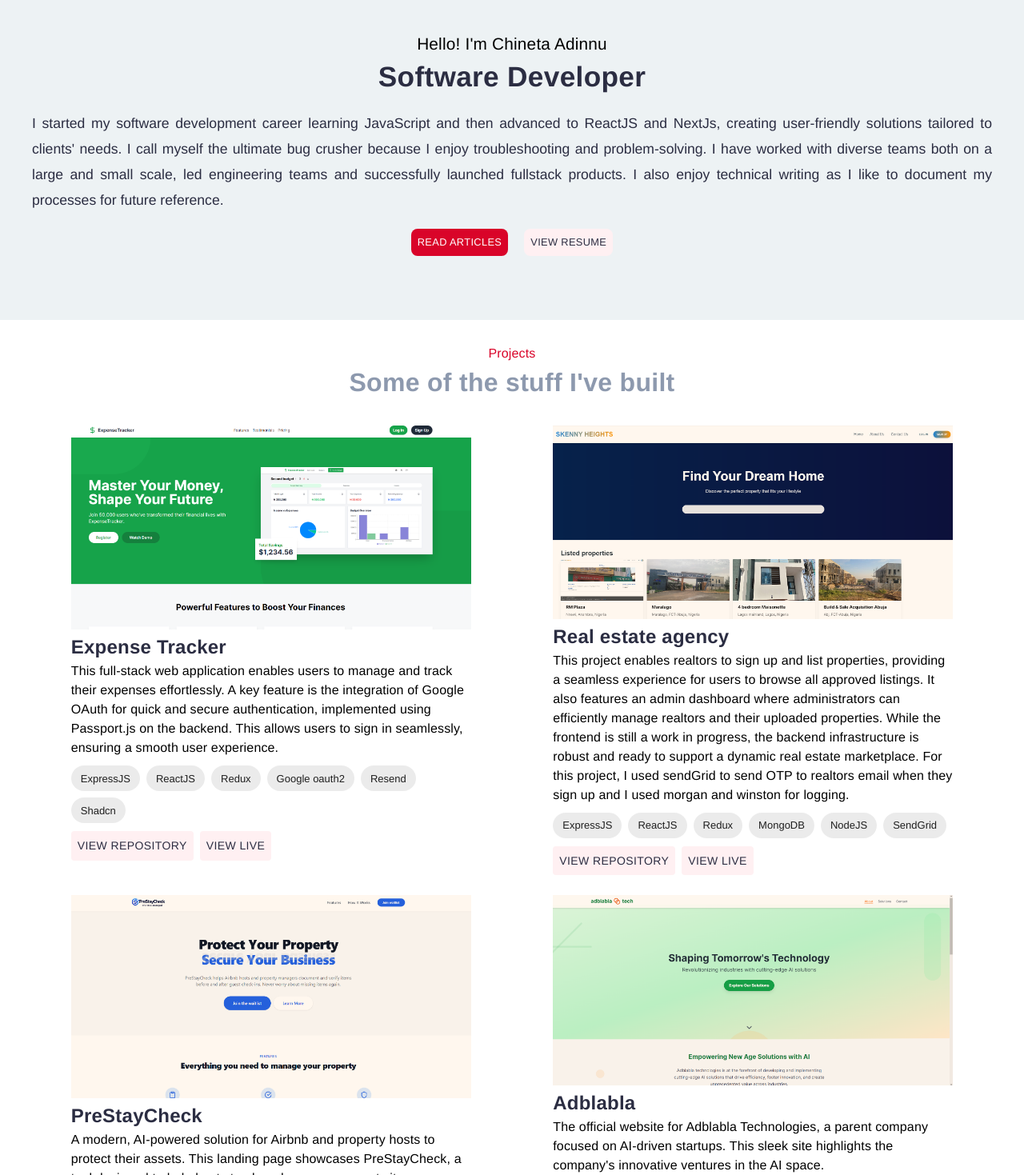
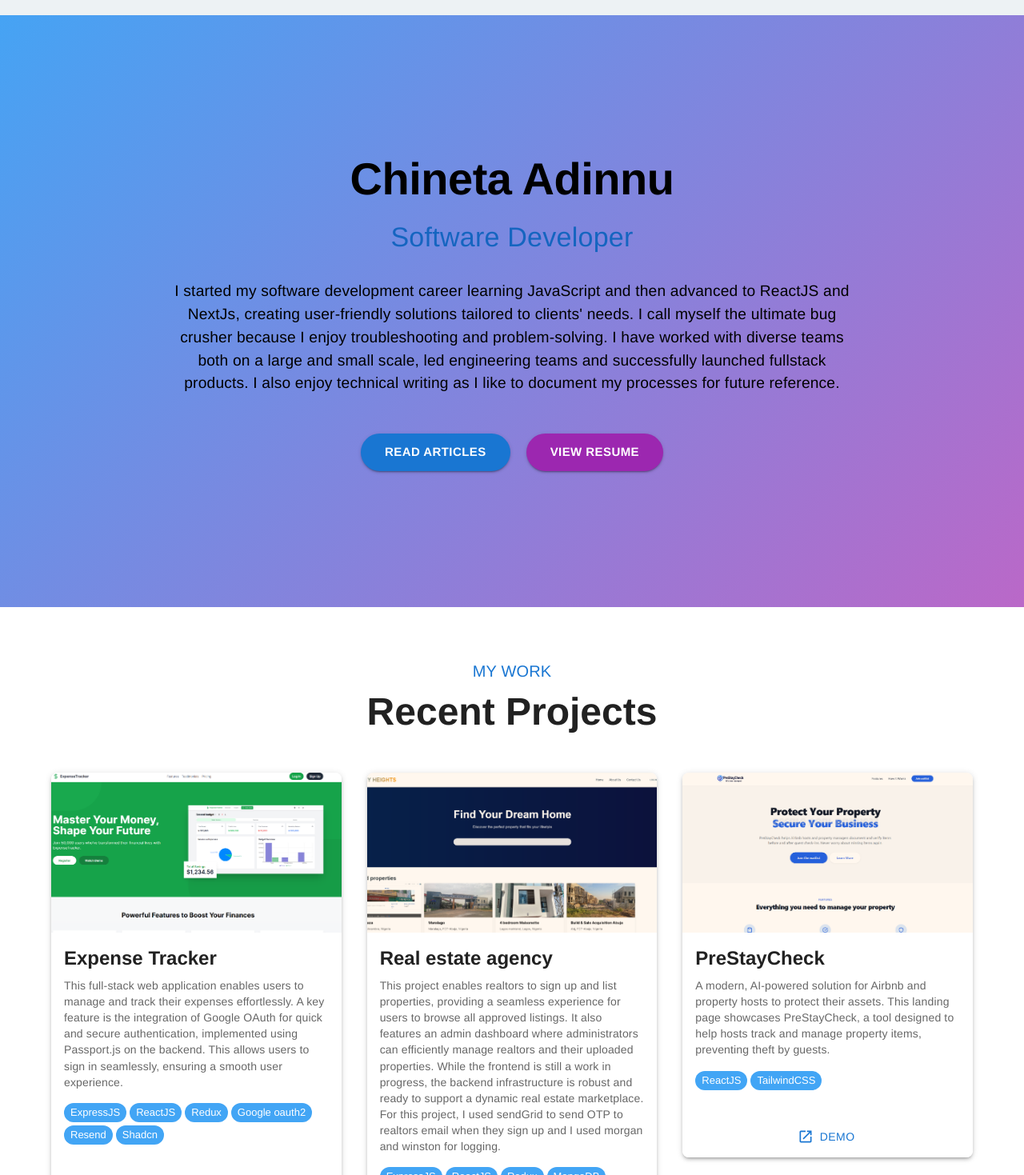
Before and after one commit to Netacci/portfolio-new, a React (Vite) app: page / in a window 1280 px wide. Shown: the part 41-1510 px from the top of the page at 80% size. Built offline with nearby package versions, Linux system fonts and the light colour scheme.

Commit message:
update portoflor styles

```diff
--- a/src/components/ProjectCard/ProjectCard.jsx
+++ b/src/components/ProjectCard/ProjectCard.jsx
@@ -1,85 +1,137 @@
 /* eslint-disable react/prop-types */
-import { Box, Button, Chip, Typography } from '@mui/material';
+
+import {
+  Card,
+  CardContent,
+  CardMedia,
+  Typography,
+  Chip,
+  Button,
+  Box,
+  CardActionArea,
+} from '@mui/material';
 import { motion } from 'framer-motion';
+import { GitHub, Launch, Article } from '@mui/icons-material';
 
 const ProjectCard = ({ project }) => {
-  const handleClick = () => {
-    if (project.github) {
-      window.open(project.github, '_blank');
-    } else return;
+  const handleClick = (url, event) => {
+    event.stopPropagation();
+    if (url) {
+      window.open(url, '_blank');
+    }
   };
+
   return (
-    <Box
-      sx={{ cursor: 'pointer', width: { md: '500px', xs: '100%' }, mt: '10px' }}
-      onClick={() => window.open(project.live, '_blank')}
+    <Card
+      component={motion.div}
+      initial={{ opacity: 0, y: 20 }}
+      whileInView={{ opacity: 1, y: 0 }}
+      transition={{ duration: 0.5 }}
+      sx={{
+        height: '100%',
+        display: 'flex',
+        flexDirection: 'column',
+        overflow: 'hidden',
+        borderRadius: 2,
+        boxShadow: 3,
+        '&:hover': {
+          boxShadow: 6,
+        },
+      }}
     >
-      <motion.img
-        style={{ width: '100%' }}
-        src={project.image}
+      <CardActionArea
+        onClick={(e) => handleClick(project.live, e)}
+        sx={{
+          flexGrow: 1,
+          display: 'flex',
+          flexDirection: 'column',
+          alignItems: 'stretch',
+        }}
+      >
+        <CardMedia
+          component='img'
+          height='200'
+          image={project.image}
           alt={project.name}
-        initial={{ opacity: 0 }}
-        animate={{ opacity: 1 }}
-        transition={{ duration: 0.5 }}
-        whileInView={{ opacity: 1 }}
-        whileHover={{ scale: 1.1 }}
+          sx={{
+            objectFit: 'cover',
+            transition: '0.3s',
+            '&:hover': {
+              transform: 'scale(1.05)',
+            },
+          }}
         />
+        <CardContent
+          sx={{ flexGrow: 1, display: 'flex', flexDirection: 'column' }}
+        >
           <Typography
-        sx={{ color: '#2b2d42', fontSize: '1.5rem', fontWeight: '900' }}
+            gutterBottom
+            variant='h5'
+            component='div'
+            fontWeight='bold'
           >
             {project.name}
           </Typography>
-      <Typography>{project.description}</Typography>
-      <Box sx={{ display: 'flex', gap: 1, my: '10px', flexWrap: 'wrap' }}>
+          <Typography
+            variant='body2'
+            color='text.secondary'
+            sx={{ mb: 2, flexGrow: 1 }}
+          >
+            {project.description}
+          </Typography>
+          <Box sx={{ display: 'flex', flexWrap: 'wrap', gap: 0.5, mb: 2 }}>
             {project.tags.map((tag) => (
-          <Chip label={tag} key={tag} />
+              <Chip
+                key={tag}
+                label={tag}
+                size='small'
+                sx={{
+                  backgroundColor: 'primary.light',
+                  color: 'primary.contrastText',
+                  fontWeight: 'medium',
+                }}
+              />
             ))}
           </Box>
-
+        </CardContent>
+      </CardActionArea>
       <Box
         sx={{
           display: 'flex',
-          gap: 1,
-          my: '10px',
-          flexDirection: { xs: 'column', md: 'row' },
+          justifyContent: 'space-around',
+          p: 1,
+          backgroundColor: 'background.paper',
         }}
       >
+        {project.github && (
           <Button
-          sx={{
-            background: '#fff0f2',
-            color: '#2b2d42',
-            '&:hover': { background: '#fff0f2' },
-          }}
-          onClick={handleClick}
+            startIcon={<GitHub />}
+            onClick={(e) => handleClick(project.github, e)}
+            sx={{ minWidth: 'auto' }}
           >
-          {project?.github ? 'View repository' : 'Private Repository'}
+            Code
           </Button>
+        )}
         {project.live && (
           <Button
-            sx={{
-              background: '#fff0f2',
-              color: '#2b2d42',
-              '&:hover': { background: '#fff0f2' },
-            }}
-            onClick={() => window.open(project.live, '_blank')}
+            startIcon={<Launch />}
+            onClick={(e) => handleClick(project.live, e)}
+            sx={{ minWidth: 'auto' }}
           >
-            View live
+            Demo
           </Button>
         )}
-
-        {project?.article && (
+        {project.article && (
           <Button
-            sx={{
-              background: '#fff0f2',
-              color: '#2b2d42',
-              '&:hover': { background: '#fff0f2' },
-            }}
-            onClick={() => window.open(project.article, '_blank')}
+            startIcon={<Article />}
+            onClick={(e) => handleClick(project.article, e)}
+            sx={{ minWidth: 'auto' }}
           >
-            Read Article
+            Article
           </Button>
         )}
       </Box>
-    </Box>
+    </Card>
   );
 };
 
--- a/src/pages/Hero/Hero.jsx
+++ b/src/pages/Hero/Hero.jsx
@@ -1,98 +1,100 @@
-import { Box, Button, Typography } from '@mui/material';
-// import HeroImage from '../../assets/hero.png';
-// import Elipse from '../../assets/Ellipse-s.png';
-// import BigEllipse from '../../assets/Ellipse.png';
+import { Box, Typography, Button, Container, useTheme } from '@mui/material';
 import { motion } from 'framer-motion';
 
 const Hero = () => {
+  const theme = useTheme();
+
   return (
     <Box
       sx={{
-        background: '#edf2f4',
-        py: '80px',
-        textAlign: 'center',
-        px: { lg: 5, xs: 2 },
+        background: `linear-gradient(135deg, ${theme.palette.primary.light}, ${theme.palette.secondary.light})`,
+        minHeight: '100vh',
+        display: 'flex',
+        alignItems: 'center',
+        py: 8,
       }}
-      id='home'
     >
-      <Box>
-        <Typography sx={{ fontSize: '1.3rem' }}>
-          Hello! I&apos;m Chineta Adinnu
-        </Typography>
-        <Typography
-          sx={{
-            fontSize: '2.2rem',
-            color: '#2b2d42',
-            fontWeight: '900',
-            mb: '0',
-          }}
-        >
-          Software Developer
-        </Typography>
-        {/* <Typography
-            sx={{
-              fontSize: '0.75rem',
-              color: '#2b2d42',
-              fontWeight: '900',
-              mt: '0',
-            }}
-          >
-            (Backend development in the works, technical writer by night)
-          </Typography> */}
-        <motion.p
-          style={{
-            color: '#2b2d42',
-            lineHeight: '32px',
-            marginTop: '15px',
-            textAlign: 'justify',
-            fontSize: '1.1rem',
-            marginBottom: '20px',
-          }}
-          initial={{ opacity: 0, y: 200 }}
+      <Container maxWidth='md'>
+        <motion.div
+          initial={{ opacity: 0, y: -50 }}
           animate={{ opacity: 1, y: 0 }}
           transition={{ duration: 0.5 }}
+          style={{ marginTop: '60px' }}
         >
-          I started my software development career learning JavaScript and then
-          advanced to ReactJS and NextJs, creating user-friendly solutions
-          tailored to clients&apos; needs. I call myself the ultimate bug
-          crusher because I enjoy troubleshooting and problem-solving. I have
-          worked with diverse teams both on a large and small scale, led
-          engineering teams and successfully launched fullstack products. I also
-          enjoy technical writing as I like to document my processes for future
-          reference.
-        </motion.p>
-        <Typography
-          sx={{ color: '#2b2d42', lineHeight: '24px', mt: '20px' }}
-        ></Typography>
+          <Typography
+            variant='h2'
+            component='h1'
+            align='center'
+            gutterBottom
+            fontWeight='bold'
+            sx={{ fontSize: { lg: '3.5rem', xs: '2.5rem' } }}
+          >
+            Chineta Adinnu
+          </Typography>
+          <Typography
+            variant='h4'
+            align='center'
+            color='primary.dark'
+            gutterBottom
+            fontWeight='medium'
+          >
+            Software Developer
+          </Typography>
+        </motion.div>
+
+        <motion.div
+          initial={{ opacity: 0, y: 50 }}
+          animate={{ opacity: 1, y: 0 }}
+          transition={{ duration: 0.5, delay: 0.2 }}
+        >
+          <Typography
+            variant='body1'
+            align='center'
+            paragraph
+            sx={{ mt: 4, mb: 6, fontSize: { lg: '1.2rem', xs: '1rem' } }}
+          >
+            I started my software development career learning JavaScript and
+            then advanced to ReactJS and NextJs, creating user-friendly
+            solutions tailored to clients&apos; needs. I call myself the
+            ultimate bug crusher because I enjoy troubleshooting and
+            problem-solving. I have worked with diverse teams both on a large
+            and small scale, led engineering teams and successfully launched
+            fullstack products. I also enjoy technical writing as I like to
+            document my processes for future reference.
+          </Typography>
+        </motion.div>
+
         <Box
           sx={{
-            mt: '20px',
             display: 'flex',
+            justifyContent: 'center',
             gap: '20px',
-            justifyContent: 'center',
+            flexDirection: { xs: 'column', lg: 'row' },
           }}
         >
           <Button
+            variant='contained'
+            color='primary'
+            size='large'
             onClick={() =>
               window.open('https://netacci.hashnode.dev/', '_blank')
             }
             sx={{
-              background: '#D90429',
-              color: '#ffffff',
-              borderRadius: '8px',
-              fontSize: '0.8rem',
+              borderRadius: '28px',
+              padding: '10px 30px',
+              fontWeight: 'bold',
               '&:hover': {
-                transform: 'scale(0.98)',
-                filter: 'opacity(0.7)',
-                WebkitFilter: 'opacity(0.7)',
-                backgroundColor: '#D90429',
-                color: '#ffffff',
+                transform: 'translateY(-2px)',
+                boxShadow: theme.shadows[4],
               },
             }}
           >
             Read Articles
           </Button>
           <Button
+            variant='contained'
+            color='secondary'
+            size='large'
             onClick={() =>
               window.open(
                 'https://drive.google.com/file/d/10KN7khb54xcHAx0_DUQJmnwfKSDkWI5p/view?usp=sharing',
@@ -100,68 +102,19 @@ const Hero = () => {
               )
             }
             sx={{
-              background: '#FFF0F2',
-              color: '#2B2D42',
-              borderRadius: '8px',
-              fontSize: '0.8rem',
+              borderRadius: '28px',
+              padding: '10px 30px',
+              fontWeight: 'bold',
               '&:hover': {
-                transform: 'scale(0.98)',
-
-                background: '#FFF0F2',
-                color: '#2B2D42',
+                transform: 'translateY(-2px)',
+                boxShadow: theme.shadows[4],
               },
             }}
           >
             View Resume
           </Button>
         </Box>
-      </Box>
-      {/* <Box
-          sx={{
-            width: { xs: '100%', md: '40%' },
-            alignContent: 'center',
-            textAlign: 'center',
-            position: 'relative',
-          }}
-        >
-          <Box
-            sx={{
-              position: 'absolute',
-              width: 'auto',
-              left: '23%',
-              top: '4%',
-            }}
-          >
-            <motion.img
-              src={Elipse}
-              style={{ maxWidth: '100%', width: '47%' }}
-              alt='profile'
-              initial={{ opacity: 0, y: 200 }}
-              animate={{ opacity: 1, y: 0 }}
-              transition={{ duration: 0.5 }}
-            />
-          </Box>
-          <Box
-            sx={{
-              position: 'absolute',
-              width: 'auto',
-              left: '50%',
-              bottom: '0%',
-            }}
-          >
-            <motion.img
-              src={BigEllipse}
-              style={{ maxWidth: '100%', width: '47%' }}
-              alt='profile'
-              initial={{ opacity: 0, y: 200 }}
-              animate={{ opacity: 1, y: 0 }}
-              transition={{ duration: 0.5 }}
-            />
-          </Box>
-          <Box>
-            <img src={HeroImage} style={{ maxWidth: '50%' }} alt='profile' />
-          </Box>
-        </Box> */}
+      </Container>
     </Box>
   );
 };
--- a/src/pages/Projects/Projects.jsx
+++ b/src/pages/Projects/Projects.jsx
@@ -1,65 +1,76 @@
-import { Box, Button, Typography } from '@mui/material';
+import { Box, Typography, Button, Grid, Container } from '@mui/material';
 import { projects } from '../../data/project';
 import ProjectCard from '../../components/ProjectCard/ProjectCard';
 import { motion } from 'framer-motion';
 
 const Projects = () => {
   return (
-    <Box sx={{ px: { lg: 5, xs: 2 }, mt: '30px' }} id='projects'>
-      <Box>
-        <Typography sx={{ textAlign: 'center', color: '#D90429' }}>
-          Projects
+    <Box
+      component='section'
+      sx={{ py: 8, backgroundColor: 'background.default' }}
+      id='projects'
+    >
+      <Container maxWidth='lg'>
+        <motion.div
+          initial={{ opacity: 0, y: -20 }}
+          whileInView={{ opacity: 1, y: 0 }}
+          transition={{ duration: 0.5 }}
+        >
+          <Typography
+            variant='h6'
+            align='center'
+            color='primary'
+            gutterBottom
+            fontWeight='medium'
+          >
+            MY WORK
           </Typography>
           <Typography
-          sx={{
-            textAlign: 'center',
-            color: '#8D99AE',
-            fontSize: '2rem',
-            fontWeight: '900',
-            mb: '20px',
-          }}
+            variant='h3'
+            align='center'
+            color='text.primary'
+            gutterBottom
+            fontWeight='bold'
+            sx={{ mb: 6 }}
           >
-          Some of the stuff I&apos;ve built
+            Recent Projects
           </Typography>
+        </motion.div>
+        <Grid container spacing={4}>
+          {projects.map((project, index) => (
+            <Grid item xs={12} sm={6} md={4} key={project.name}>
               <motion.div
-          style={{
-            display: 'flex',
-            flexWrap: 'wrap',
-            gap: 5,
-            flexDirection: 'row',
-            justifyContent: 'space-around',
-          }}
-          initial={{ opacity: 0, y: 50 }}
+                initial={{ opacity: 0, y: 20 }}
                 whileInView={{ opacity: 1, y: 0 }}
-          transition={{ duration: 1 }}
+                transition={{ duration: 0.5, delay: index * 0.1 }}
               >
-          {projects.map((project) => (
-            <ProjectCard project={project} key={project.name} />
+                <ProjectCard project={project} />
+              </motion.div>
+            </Grid>
           ))}
-        </motion.div>
-        <Box sx={{ textAlign: 'center', my: '30px' }}>
+        </Grid>
+        <Box sx={{ textAlign: 'center', mt: 8 }}>
           <Button
+            variant='contained'
+            color='primary'
+            size='large'
             onClick={() => window.open('https://github.com/Netacci/', '_blank')}
             sx={{
-              background: '#D90429',
-              color: '#ffffff',
-              borderRadius: '8px',
-              fontSize: '0.8rem',
-              width: '150px',
-
+              borderRadius: '28px',
+              padding: '12px 36px',
+              fontWeight: 'bold',
+              textTransform: 'none',
+              fontSize: '1.1rem',
               '&:hover': {
-                transform: 'scale(0.98)',
-                filter: 'opacity(0.7)',
-                WebkitFilter: 'opacity(0.7)',
-                backgroundColor: '#D90429',
-                color: '#ffffff',
+                transform: 'translateY(-2px)',
+                boxShadow: (theme) => theme.shadows[4],
               },
             }}
           >
-            View All
+            View All Projects
           </Button>
         </Box>
-      </Box>
+      </Container>
     </Box>
   );
 };
```
Lines whose indentation alone changed are shown as unchanged.
